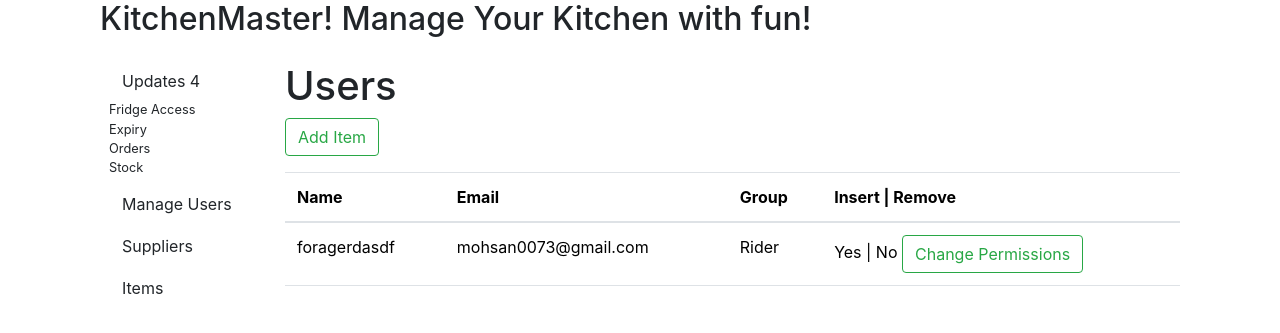
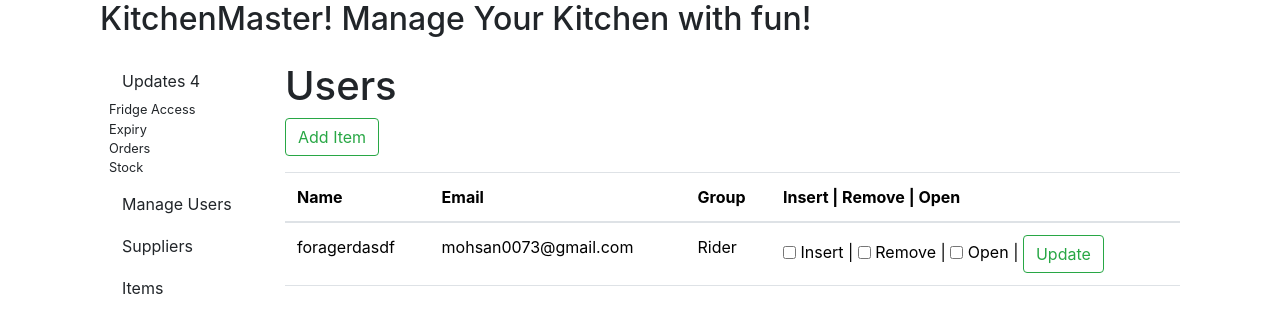
Before and after one commit to zaryabkhanthakur/fridge-guard, a Django app: page /riders/ in a window 1280 px wide. Shown: the part 56-389 px from the top of the page. Run offline with Django 5.2, Linux system fonts and the light colour scheme; a user stored in the database is signed in; data comes from the database, SQL or seed files in the repository; both versions use the stored data as it was after the commit; some libraries are stand-ins or nearby versions.

Commit message:
Add Permission controls.

```diff
--- a/smart_fridge/fridge/templates/fridge/user_list.html
+++ b/smart_fridge/fridge/templates/fridge/user_list.html
@@ -12,7 +12,7 @@
             <th scope="col">Name</th>
             <th scope="col">Email</th>
             <th scope="col">Group</th>
-            <th scope="col">Insert | Remove </th>
+            <th scope="col">Insert | Remove | Open </th>
           </tr>
         </thead>
         <tbody>
@@ -21,12 +21,16 @@
             <td>{{kitchen_user.username}}</td>
             <td>{{kitchen_user.email}}</td>
             <td>{{kitchen_user.groups.all.0.name}}</td>
-            <td>{% if kitchen_user.groups.all.0.name == "Chef" %}
-                Yes | Yes
-                {% else %}
-                Yes | No
-                {% endif %}
-                <a class="btn btn-outline-success" href="/create_user">Change Permissions</a>
+            <td>
+
+              {% if permission_mapping %}
+                {% for codename, display_name in permission_mapping.items %}
+                {% with permission=user.get_all_permissions %}
+                  <input type="checkbox" name="permissions" value="{{ codename }}" {% if permission.codename == codename %}checked{% endif %}> {{ display_name }} |
+                {% endwith %}
+                {% endfor %}
+              {% endif %}
+                <a class="btn btn-outline-success" href="/user/">Update</a>
             </td>
           </tr>
           {% endfor %}
--- a/smart_fridge/fridge/urls.py
+++ b/smart_fridge/fridge/urls.py
@@ -15,9 +15,11 @@ urlpatterns = [
     path('home/', HomeView.as_view(), name='home'),
     path('updates/', NotificationListView.as_view(), name="updates"),
     path('updates/stocks', StockNotificationListView.as_view(), name="stock_updates"),
-    path('updates/expiry', ExpiryNotificationListView.as_view(), name="expiry_updates"),
+    path('updates/expiry', ExpiryNotificationListView.as_view(),
+         name="expiry_updates"),
     path('updates/order', OrdersNotificationListView.as_view(), name="order_updates"),
-    path('updates/access', FridgeOpenNotificationListView.as_view(), name="fridge_updates"),
+    path('updates/access', FridgeOpenNotificationListView.as_view(),
+         name="fridge_updates"),
     path('items/', FridgeItemView.as_view(), name='items'),
     path('items/add', FridgeItemCreateView.as_view(), name="add_item"),
     path('suppliers/', SupplierView.as_view(), name="suppliers"),
--- a/smart_fridge/fridge/views.py
+++ b/smart_fridge/fridge/views.py
@@ -4,6 +4,7 @@ from django.contrib.auth.mixins import LoginRequiredMixin
 from django.contrib import messages
 from django.contrib.auth.forms import AuthenticationForm
 from django.contrib.auth import login as authlogin, authenticate, logout as authlogout
+from django.contrib.contenttypes.models import ContentType
 from django.contrib.auth.models import User, Group, Permission
 from django.urls import reverse_lazy, reverse
 from django.conf import settings
@@ -11,6 +12,10 @@ from django.conf import settings
 from .models import Suplier, FridgeItem, Notification
 from .forms import UserCreationForm
 
+
+content_type = ContentType.objects.get_for_model(FridgeItem)
+fridge_permissions = Permission.objects.filter(content_type=content_type)
+print([perm.codename for perm in fridge_permissions])
 
 def login(request):
     if request.user.is_authenticated:
@@ -54,14 +59,21 @@ def create_user(request):
             password = create_form.cleaned_data.get("password")
             print(role)
             user = User.objects.create_user(username=username, email=email, password=password)
-            can_insert_item = Permission.objects.get_or_create(codename='can_insert_item')
-            can_open_fridge = Permission.objects.get_or_create(codename='can_open_fridge')
+
+            can_insert_item = Permission.objects.get(codename='add_fridgeitem')
+            can_open_fridge = Permission.objects.get(codename='view_fridgeitem')
+
             if role == 'Chef':
-                can_remove_item = Permission.objects.get_or_create(codename='can_remove_fridge')
+                can_remove_item = Permission.objects.get(codename='change_fridgeitem')
+                user.user_permissions.add(can_remove_item)
 
+            user.user_permissions.add(can_insert_item, can_open_fridge)
 
             group = Group.objects.get(name=role)
             user.groups.add(group)
+
+            user.save()
+
             messages.success(request, "User has been added successfully")
         else:
             messages.error(request, "Something went wrong")
@@ -82,6 +94,11 @@ class FridgeItemCreateView(LoginRequiredMixin, CreateView):
     def get_success_url(self):
         return reverse_lazy('fridge:items')
 
+permission_mapping = {
+    'add_fridgeitem': 'Insert',
+    'change_fridgeitem': 'Remove',
+    'view_fridgeitem': 'Open',
+}
 class ChefListView(LoginRequiredMixin, ListView):
     model = User
     context_object_name = "users"
@@ -89,9 +106,15 @@ class ChefListView(LoginRequiredMixin, ListView):
     template_name = "fridge/user_list.html"
 
     def get_queryset(self):
-        queryset = User.objects.filter(groups__name="Chef")
+        queryset = User.objects.prefetch_related('user_permissions').filter(groups__name="Chef")
         print(queryset[0].get_all_permissions())
         return queryset
+
+    def get_context_data(self, **kwargs):
+        context = super().get_context_data(**kwargs)
+        context["permission_mapping"] = permission_mapping
+
+        return context
 
 class RiderViewList(LoginRequiredMixin, ListView):
     model = User
@@ -102,6 +125,12 @@ class RiderViewList(LoginRequiredMixin, ListView):
     def get_queryset(self):
         queryset = User.objects.filter(groups__name="Rider")
         return queryset
+
+    def get_context_data(self, **kwargs):
+        context = super().get_context_data(**kwargs)
+        context["permission_mapping"] = permission_mapping
+
+        return context
 
 
 class SupplierView(LoginRequiredMixin, ListView):
```
Also changed, not shown: smart_fridge/celerybeat-schedule.db (added), smart_fridge/db.sqlite3, 1 other file.
